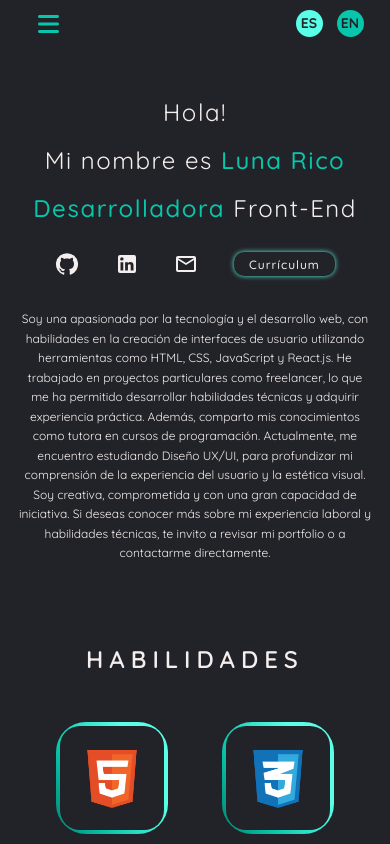
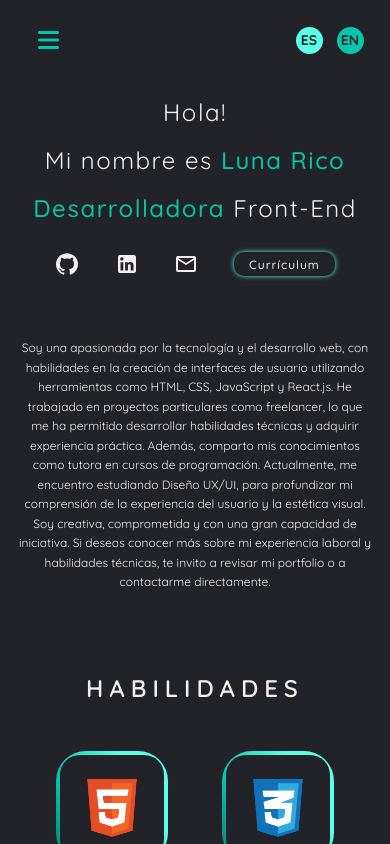
Before and after one commit to lunarico/portfolio, a React (Create React App) app: page / in a window 390 px wide. Shown: the top 844 px of the page. Built offline with nearby package versions, Linux system fonts and the light colour scheme.

Commit message:
Correcciones Nav y AboutMe

```diff
--- a/src/Components/AboutMe/_aboutMe.scss
+++ b/src/Components/AboutMe/_aboutMe.scss
@@ -41,13 +41,14 @@
         }
         @media screen and (max-width: 992px) {
             line-height: 4.25em;
+            margin-top: 8em;
             width: 55%;
         }
         @media screen and (max-width: 820px) {
             @include basic-flex;
             flex-direction: column;
             line-height: 3.5em;
-            margin: 5.5em 0 0 0;
+            margin: 5.5em 0 1.25em 0;
             width: 100vw;
         }
         @media screen and (max-width: 576px) {
@@ -121,11 +122,12 @@
             margin-top: 8.75em;
         }
         @media screen and (max-width: 820px) {
-            margin: 2.75em 0;
+            margin: 3em 0 2.75em 0;
             width: 95%;
         }
         @media screen and (max-width: 576px) {
             font-size: .75em;
+            margin-top: 3.5em;
         }
     }
 }
--- a/src/Layout/NavBar/_navBar.scss
+++ b/src/Layout/NavBar/_navBar.scss
@@ -7,10 +7,6 @@
         position: fixed;
         width: 100vw;
         z-index: 2;
-
-        @media screen and (max-width: 820px) {
-            height: 3em;
-        }
 
         ul {
             @include flex-jAround;
@@ -86,7 +82,6 @@
 
             @media screen and (max-width: 820px) {
                 position: absolute;
-                top:20%;
 
                 &.lang-none {
                     display: none;
```
